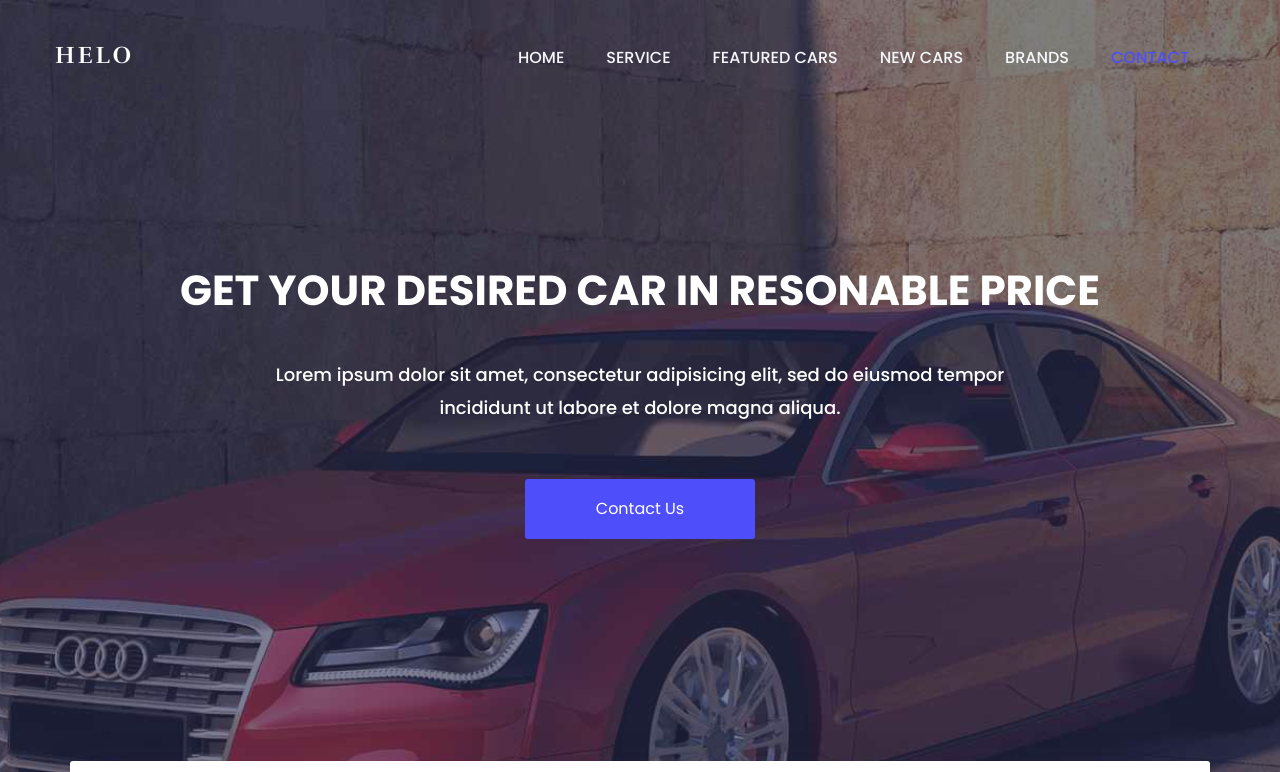
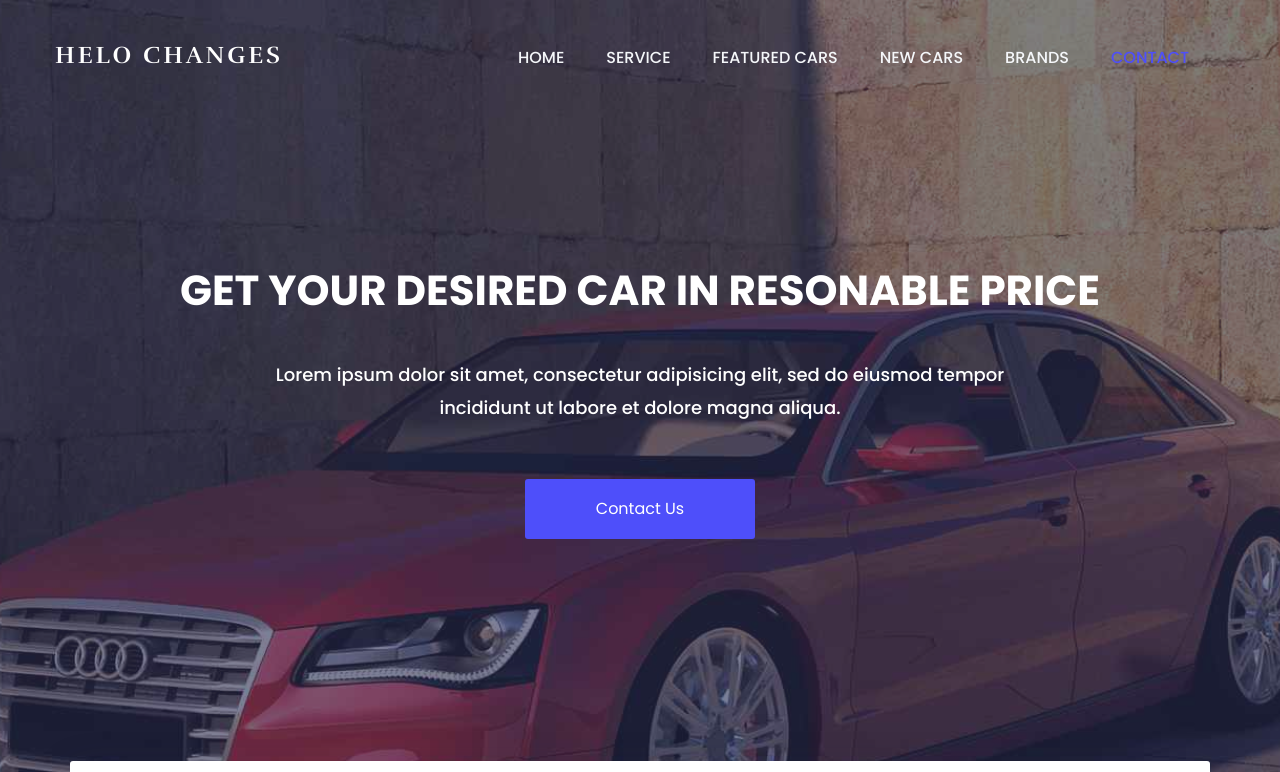
Before and after one commit to rajendra0968jangid/htmlcodelive, a plain HTML site: page index.html in a window 1280 px wide. Shown: the top 772 px of the page. Drawn offline with nearby package versions, Linux system fonts and the light colour scheme.

Commit message:
Update index.html

```diff
--- a/index.html
+++ b/index.html
@@ -78,7 +78,7 @@
 				                <button type="button" class="navbar-toggle" data-toggle="collapse" data-target="#navbar-menu">
 				                    <i class="fa fa-bars"></i>
 				                </button>
-				                <a class="navbar-brand" href="index.html">helo<span></span></a>
+				                <a class="navbar-brand" href="index.html">helo changes<span></span></a>
 
 				            </div><!--/.navbar-header-->
 				            <!-- End Header Navigation -->
```
